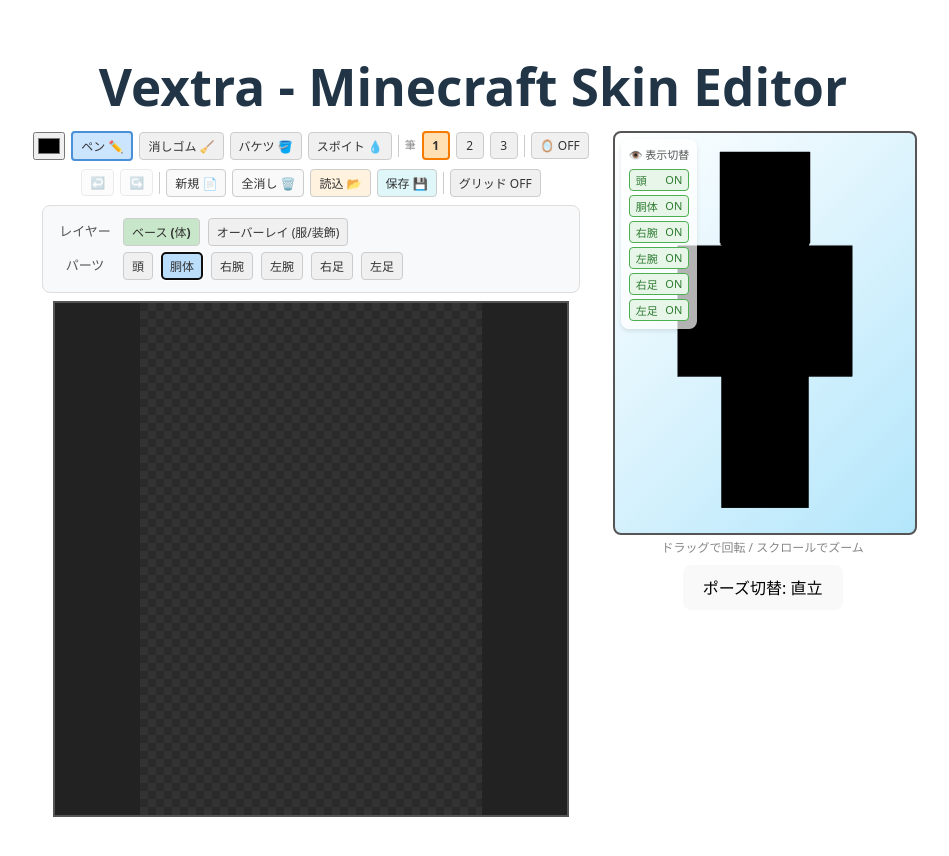
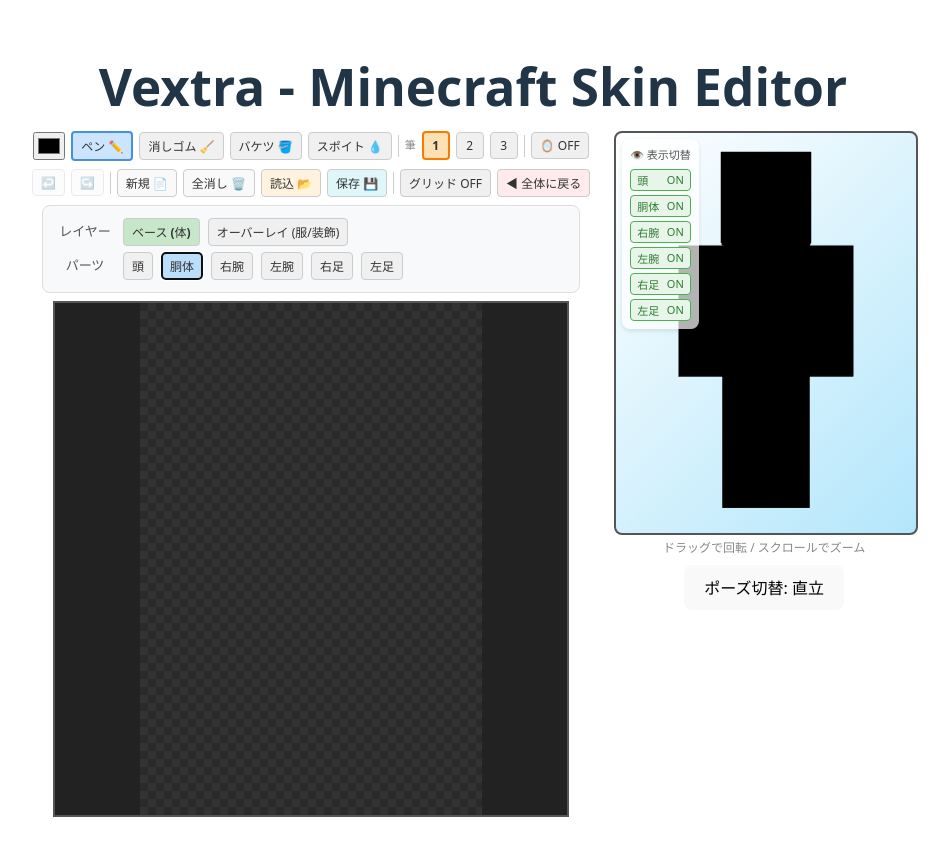
Before and after one commit to ToraMutton/minecraft-skin-editor, a React (Vite) app: page / in a window 1280 px wide. Both pictures are taken after a click on the button "胴体". Shown: the top 856 px of the page, without its empty margins (167-1116 px from the left). Built offline with nearby package versions, Linux system fonts and the light colour scheme.

Commit message:
feat: back whole button

```diff
--- a/src/CanvasEditor.tsx
+++ b/src/CanvasEditor.tsx
@@ -921,6 +921,13 @@ export default function CanvasEditor({ onTextureUpdate, canvasRef }: Props) {
           グリッド {showGrid ? 'ON' : 'OFF'}
         </button>
 
+        {/* 編集モードから全体に戻るボタン */}
+        {isEditing && (
+          <button onClick={() => setIsEditing(false)} style={{ ...btn, backgroundColor: '#ffebee' }}>
+            ◀ 全体に戻る
+          </button>
+        )}
+
 
         {/* ズーム倍率(拡大時のみ) */}
         {zoom > 1 && (
```
